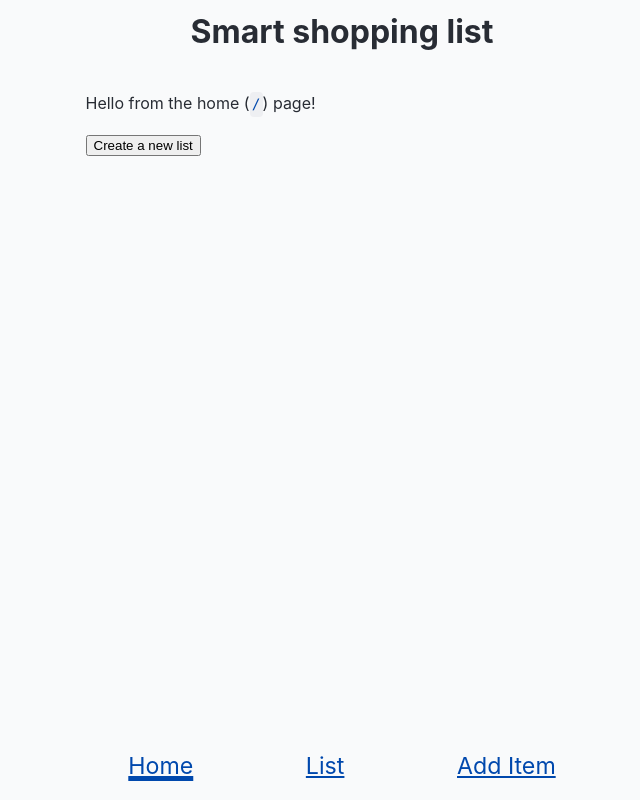
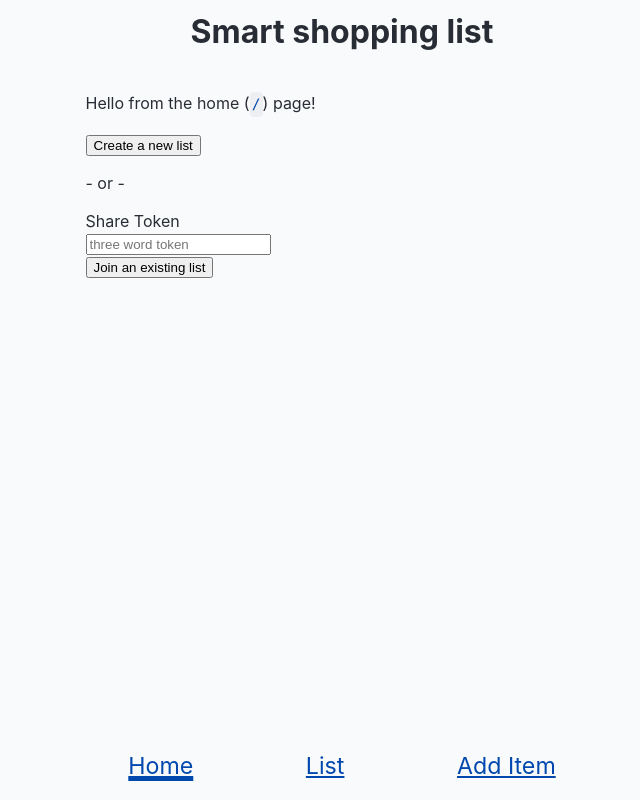
Before and after one commit to the-collab-lab/tcl-54-smart-shopping-list, a React (Vite) app: page / in a window 1280 px wide. Shown: the whole page, without its empty margins (298-938 px from the left). Built offline with nearby package versions, Linux system fonts and the light colour scheme.

Commit message:
Added join token form. #5

```diff
--- a/src/views/Home.jsx
+++ b/src/views/Home.jsx
@@ -1,7 +1,7 @@
 import './Home.css';
 import toast, { Toaster } from 'react-hot-toast';
 import { generateToken } from '@the-collab-lab/shopping-list-utils';
-import { useEffect } from 'react';
+import { useEffect, useState } from 'react';
 import { useNavigate } from 'react-router-dom';
 import { createNewList } from '../api/firebase';
 
@@ -9,6 +9,7 @@ import { createNewList } from '../api/firebase';
  * If the user doesn't already have a list, a user can create one to be saved to Firestore and be redirected to the List view. */
 
 export function Home({ setListToken }) {
+	const [joinToken, setJoinToken] = useState('');
 	// Declaring navigate for view redirection and errorNotify for error handling.
 	const navigate = useNavigate();
 	const errorNotify = () => toast.error('Error creating new shopping list ');
@@ -39,12 +40,36 @@ export function Home({ setListToken }) {
 			});
 	};
 
+	// Join existing shopping list
+	const joinExistingToken = async (e) => {
+		e.preventDefault();
+		console.log('token:', joinToken);
+	};
+
 	return (
 		<div className="Home">
 			<p>
 				Hello from the home (<code>/</code>) page!
 			</p>
 			<button onClick={createNewToken}>Create a new list</button>
+			<p>- or -</p>
+			<form onSubmit={joinExistingToken}>
+				<label htmlFor="join-token">Share Token</label>
+				<div>
+					<input
+						type="text"
+						name="token"
+						id="join-token"
+						placeholder="three word token"
+						onChange={(e) => setJoinToken(e.target.value)}
+					/>
+				</div>
+				<div>
+					<button type="submit" id="submit">
+						Join an existing list
+					</button>
+				</div>
+			</form>
 			<Toaster />
 		</div>
 	);
```
